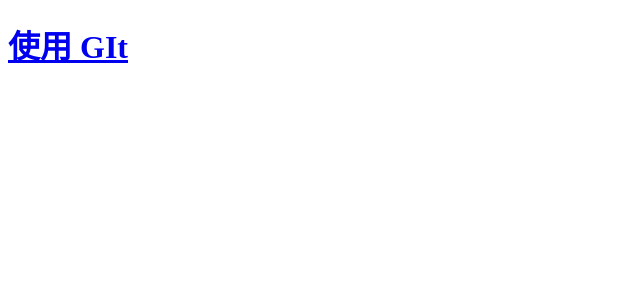
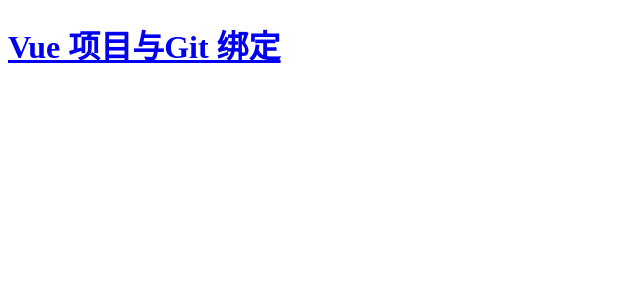
Before and after one commit to whatarey/Mall, a Vue app: page / in a window 1280 px wide. Shown: the top 300 px of the page, without its empty margins (0-640 px from the left). Built offline with nearby package versions, Linux system fonts and the light colour scheme.

Commit message:
增加文件夹

```diff
--- a/src/App.vue
+++ b/src/App.vue
@@ -1,16 +1,16 @@
 <template>
   <div id="app">
-    <h1><a href="https://www.bilibili.com/video/av89760569?p=147">使用 GIt</a></h1>
+    <h1><a href="https://www.bilibili.com/video/av89760569?p=147">Vue 项目与Git 绑定 </a></h1>
+
   </div>
 </template>
 
 <script>
-// import HelloWorld from './components/HelloWorld.vue'
 
 export default {
   name: 'App',
   components: {
-    // HelloWorld
+
   }
 }
 </script>
```
Also changed, not shown: src/views/home/home.vue (added, +27 -0 lines), src/common/const.js (added).
